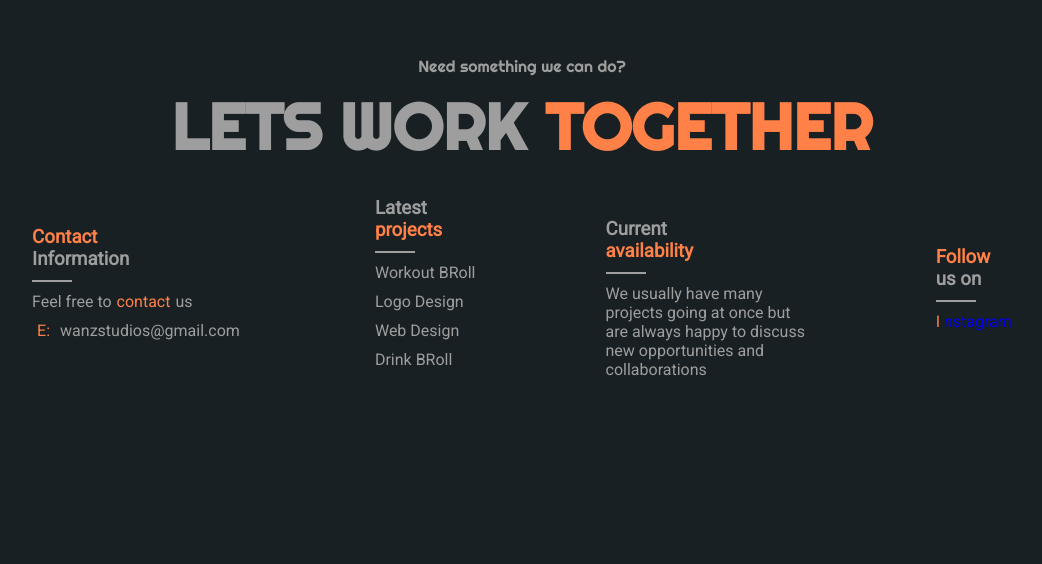
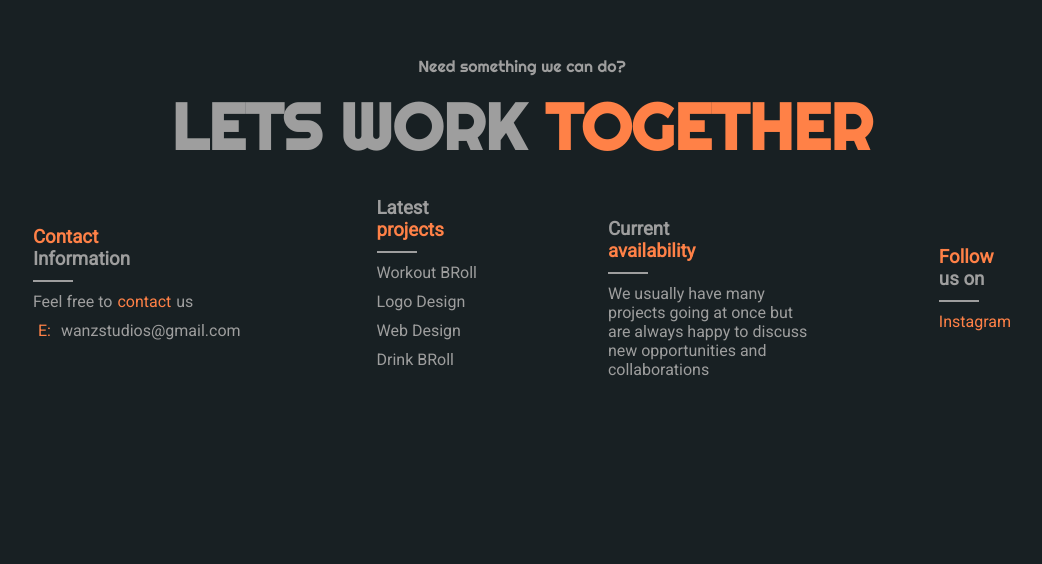
Before and after one commit to WanzForsberg/WanzStudiosWebsite, a plain HTML site: page index.html in a window 1280 px wide. Shown: the part 1424-1988 px from the top of the page, without its empty margins (118-1160 px from the left). Drawn offline with Linux system fonts and the light colour scheme; a web font is replaced by a local one.

Commit message:
Changed instagram to 1 link

```diff
--- a/index.html
+++ b/index.html
@@ -117,8 +117,7 @@
         <h3>us on</h3>
         <div class="dash"></div>
         <div class="contact-follow-us-on-info">
-          <a href="https://www.instagram.com/wanzstudios/" class="orange">I</a>
-          <a href="https://www.instagram.com/wanzstudios/">nstagram</a>
+          <a href="https://www.instagram.com/wanzstudios/" class="orange">Instagram</a>
         </div>
       </div>
     </div>
```
